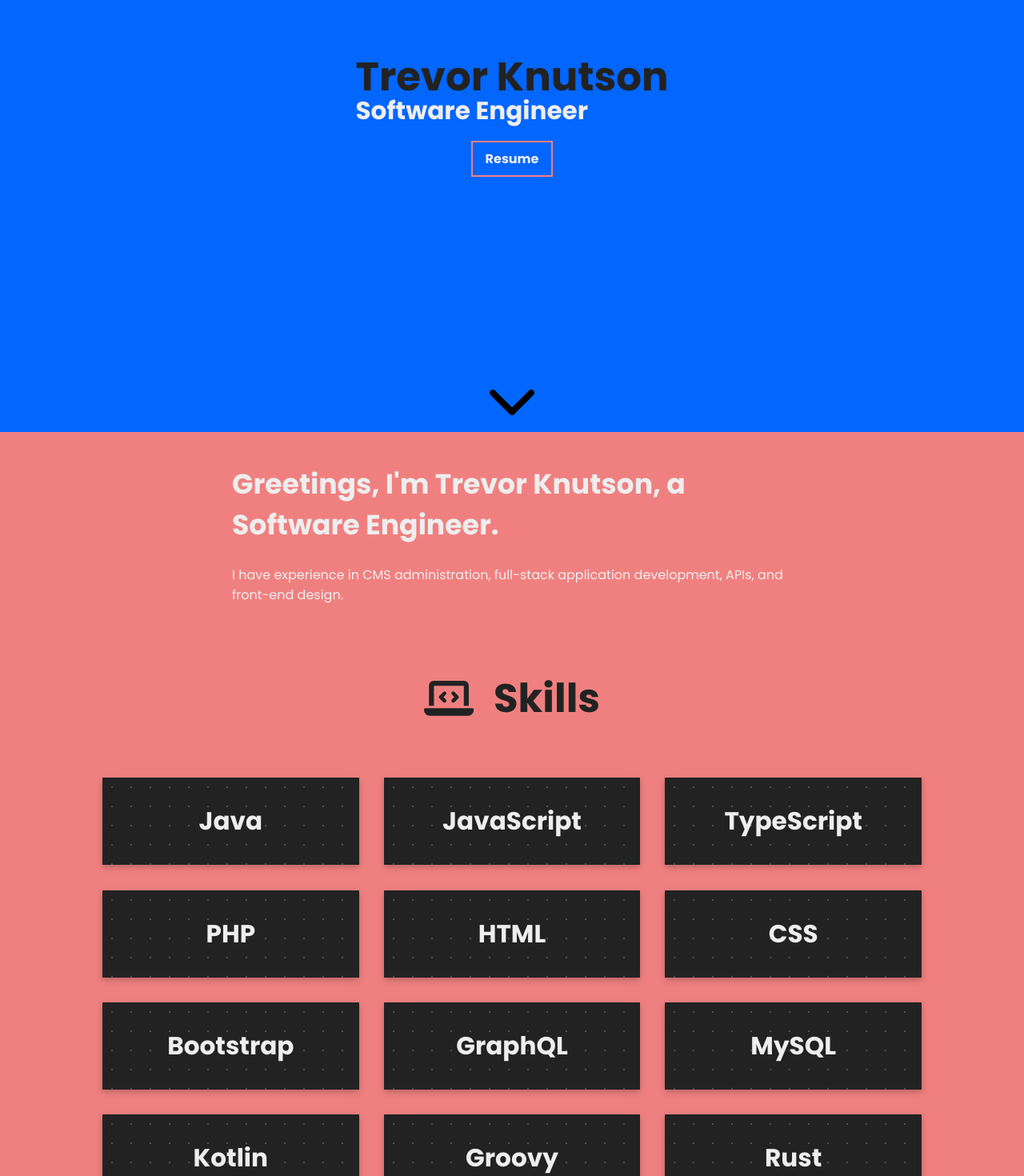
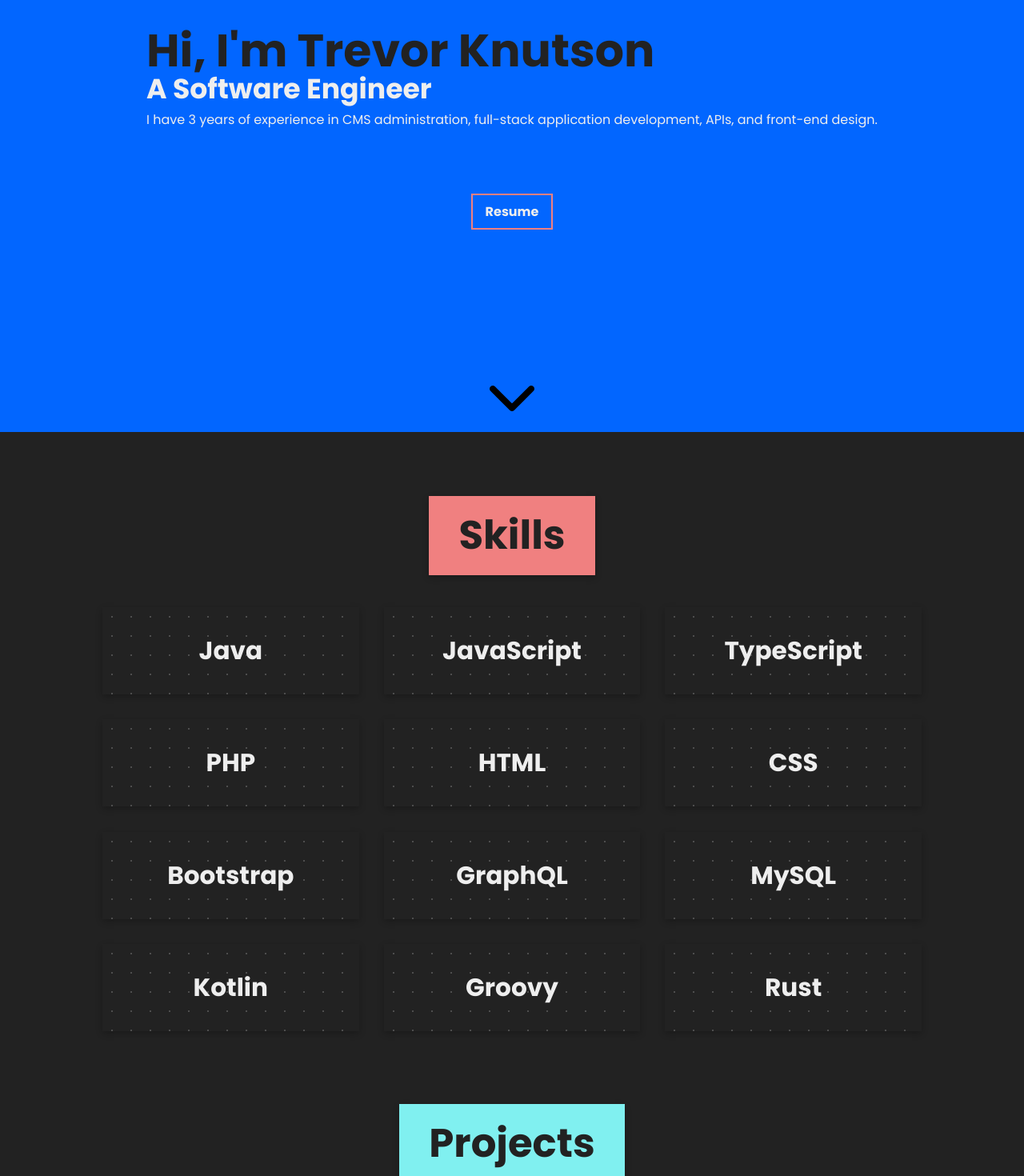
Before and after one commit to treknuts/portfoliov2, a React (Create React App) app: page / in a window 1280 px wide. Shown: the part 260-1730 px from the top of the page at 80% size. Built offline with nearby package versions, Linux system fonts and the light colour scheme.

Commit message:
Moved about stuff to landing and refactored about to skills

```diff
--- a/src/App.js
+++ b/src/App.js
@@ -10,7 +10,7 @@ function App() {
     <main id="content">
       <Navbar id="navbar" />
       <Landing id="landing" />
-      <About id="about" />
+      <About id="skills" />
       <Projects id="projects" />
       <Footer />
     </main>
--- a/src/components/About.css
+++ b/src/components/About.css
@@ -1,53 +1,24 @@
-#about {
-    background-color: #f08080;
+#skills {
+    background-color: #222;
     color: #222;
     padding: 5vmin 0;
 }
 
-#about > .about-text {
-    width: min(100vw - 2em, 700px);
-    color: #eee;
-    margin: 0 auto;
-}
-
-#about > .about-text > h3, #about > .about-text > p {
-    z-index: 3;
-}
-
-#about > .about-text > h3 {
-  font-size: clamp(24px, calc(1.5rem + ((1vw - 7.68px) * 2.0833)), 48px);
-}
-
-#about > .about-text > p {
-    margin-top: 3vmin;
-}
-
-#about > h1 {
-    font-size: clamp(32px, calc(2rem + ((1vw - 7.68px) * 3.4722)), 72px);
-    margin-top: 10vmin;
-    display: flex;
-    justify-content: center;
-    align-items: center;
-    gap: 0.5em;
-}
-
-#about > .skills {
+#skills > .skills {
     display: grid;
     place-content: center;
     grid-template-columns: repeat(auto-fit, minmax(35vmin, 1fr));
     gap: 1em;
-    padding: 5vmin;
     font-size: clamp(16px, calc(1.25rem + ((1vw - 7.68px) * 2.1701)), 32px);
     font-weight: 700;
     width: min(100vw - 1em, 80%);
     margin: 0 auto;
     color: #eee;
     position: relative;
-    padding: 2em 0;
     z-index: 1;
 }
 
-#about > .skills > div {
+#skills > .skills > div {
     background-color: #222;
     text-align: center;
     padding: 1em 0;
@@ -55,7 +26,7 @@
     box-shadow: rgba(0, 0, 0, 0.24) 0px 3px 8px;
 }
 
-#about > .skills > div::before {
+#skills > .skills > div::before {
     content: "";
     position: absolute;
     height: 100%;
--- a/src/components/About.js
+++ b/src/components/About.js
@@ -1,21 +1,10 @@
 import "./About.css";
-import { FontAwesomeIcon } from "@fortawesome/react-fontawesome";
-import { faLaptopCode } from "@fortawesome/free-solid-svg-icons";
+import SectionTitle from "./SectionTitle";
 
 const About = ({ id }) => {
   return (
     <div id={id} className="page">
-      <div className="about-text">
-        <h3>Greetings, I'm Trevor Knutson, a Software Engineer.</h3>
-        <p>
-          I have experience in CMS administration, full-stack application
-          development, APIs, and front-end design.
-        </p>
-      </div>
-      <h1>
-        <FontAwesomeIcon icon={faLaptopCode} />
-        Skills
-      </h1>
+      <SectionTitle title="Skills" color={"#222"} bgColor={"#F08080"} />
       <div className="skills">
         <div>Java</div>
         <div>JavaScript</div>
--- a/src/components/Footer.css
+++ b/src/components/Footer.css
@@ -8,7 +8,7 @@
     display: flex;
     flex-direction: column;
     justify-content: space-evenly;
-    background-color: #F08080;
+    background-color: #222;
     color: #eee;
 }
 
@@ -23,7 +23,7 @@
 }
 
 #footer > .socials > .github {
-    color: #161b22;
+    color: #333;
 }
 
 #footer > .socials > .linkedin {
@@ -31,9 +31,9 @@
 }
 
 #footer > .socials > .codepen {
-   color: #1e1f26;
+   color: #333;
 }
 
 #footer > .socials > .email {
-    color: #67ff02;
+    color: #eee;
 }
--- a/src/components/Landing.css
+++ b/src/components/Landing.css
@@ -13,22 +13,30 @@
     width: 100%;
     position: relative;
     background-color: #0266ff;
-
     display: flex;
     flex-direction: column;
     justify-content: center;
     align-items: center;
 }
 
-#landing > .title > h1 {
-    color: #222;
-    font-size: clamp(32px, calc(2rem + ((1vw - 7.68px) * 3.4722)), 72px);
+#landing > .main-title {
+    padding: 3em;
 }
 
-#landing > .title > h3 {
+#landing > .main-title > h1 {
+    color: #222;
+    font-size: clamp(2.4em, calc(2.4rem + ((1vw - 0.48em) * 3.6111)), 5em);
+    margin: 0;
+    line-height: 1.2ch;
+}
+
+#landing > .main-title > h3 {
     color: #eee;
-    line-height: 0.7rem;
-    font-size: clamp(20px, calc(1.25rem + ((1vw - 7.68px) * 2.1701)), 45px);
+    font-size: clamp(1.5em, calc(1.5rem + ((1vw - 0.48em) * 2.0833)), 3em);
+}
+
+#landing > .main-title > p {
+    color: #eee;
 }
 
 #landing > .resume-btn {
--- a/src/components/Landing.js
+++ b/src/components/Landing.js
@@ -3,25 +3,42 @@ import "./Landing.css";
 import { FontAwesomeIcon } from "@fortawesome/react-fontawesome";
 
 const Landing = ({ id }) => {
-    const resumeUrl = "https://treknuts-image-bucket.s3.us-east-2.amazonaws.com/resume.pdf";
+  const resumeUrl =
+    "https://treknuts-image-bucket.s3.us-east-2.amazonaws.com/resume.pdf";
 
   const handleClickScroll = () => {
-        const element = document.getElementById("about");
+    const element = document.getElementById("skills");
     if (element) {
-            element.scrollIntoView({behavior: "smooth"});
+      element.scrollIntoView({ behavior: "smooth" });
     }
-    }
+  };
 
   return (
     <div id={id} className="page">
-            <div className="title">
-                <h1>Trevor Knutson</h1>
-                <h3>Software Engineer</h3>
+      <div className="main-title">
+        <h1>Hi, I'm Trevor Knutson</h1>
+        <h3>A Software Engineer</h3>
+        <p>
+          I have 3 years of experience in CMS administration, full-stack
+          application development, APIs, and front-end design.
+        </p>
       </div>
-            <a href={resumeUrl} target="_blank" rel="noreferrer" className="resume-btn">Resume</a>
-            <FontAwesomeIcon onClick={handleClickScroll} className="arrow" icon={faChevronDown} size="4x" />
+      <a
+        href={resumeUrl}
+        target="_blank"
+        rel="noreferrer"
+        className="resume-btn"
+      >
+        Resume
+      </a>
+      <FontAwesomeIcon
+        onClick={handleClickScroll}
+        className="arrow"
+        icon={faChevronDown}
+        size="4x"
+      />
     </div>
   );
-}
+};
 
 export default Landing;
--- a/src/components/Navbar.js
+++ b/src/components/Navbar.js
@@ -17,35 +17,40 @@ const Navbar = ({ id }) => {
     backgroundColor: "#222",
     color: "#eee",
     left: 0,
-        transition: 'top 300ms'
-    }
+    transition: "top 300ms",
+  };
 
   const handleClick = (event) => {
     const element = document.getElementById(event.target.title);
     if (element) {
-            element.scrollIntoView({behavior: "smooth"});
+      element.scrollIntoView({ behavior: "smooth" });
     }
-    }
+  };
 
   const handleScroll = useCallback(() => {
     const currentYPos = window.scrollY;
     setVisible(prevScrollPos > currentYPos);
     setPrevScrollPos(currentYPos);
-    }, [prevScrollPos])
-
+  }, [prevScrollPos]);
 
   useEffect(() => {
-        window.addEventListener('scroll', handleScroll);
-        return () => window.removeEventListener('scroll', handleScroll);
-    },[prevScrollPos, visible, handleScroll])
+    window.addEventListener("scroll", handleScroll);
+    return () => window.removeEventListener("scroll", handleScroll);
+  }, [prevScrollPos, visible, handleScroll]);
 
   return (
-        <nav id={ id } style={{ ...navbarStyles, top: visible ? '0' : '-5em' }} >
-            <div className="nav-item" onClick={handleClick} title="landing">Home</div>
-            <div className="nav-item" onClick={handleClick} title="about">About</div>
-            <div className="nav-item" onClick={handleClick} title="projects">Projects</div>
+    <nav id={id} style={{ ...navbarStyles, top: visible ? "0" : "-5em" }}>
+      <div className="nav-item" onClick={handleClick} title="landing">
+        Home
+      </div>
+      <div className="nav-item" onClick={handleClick} title="skills">
+        Skills
+      </div>
+      <div className="nav-item" onClick={handleClick} title="projects">
+        Projects
+      </div>
     </nav>
   );
-}
+};
 
 export default Navbar;
--- a/src/components/Projects.css
+++ b/src/components/Projects.css
@@ -1,14 +1,9 @@
 #projects {
-    background-color: #67ff02;
-}
-
-#projects > h1 {
-    padding: 5vmin;
-    font-size: clamp(32px, calc(2rem + ((1vw - 7.68px) * 3.4722)), 72px);
-    text-align: center;
+    background-color: #222;
 }
 
 .project-container {
+    margin-top: 3vmin;
     width: 100%;
     margin: 0 auto;
     display: grid;
--- a/src/components/Projects.js
+++ b/src/components/Projects.js
@@ -1,19 +1,20 @@
 import "./Projects.css";
 import ProjectCard from "./ProjectCard";
 import data from "../projects.json";
+import SectionTitle from "./SectionTitle";
 
 const Projects = ({ id }) => {
   const projects = data;
   return (
-        <div id={ id } className="page">
-            <h1>Projects</h1>
+    <div id={id} className="page">
+      <SectionTitle title="Projects" color={"#222"} bgColor={"#80f0f0"} />
       <div className="project-container">
-                { projects.map((project, index) => {
-                    return <ProjectCard key={index} project={project} />
+        {projects.map((project, index) => {
+          return <ProjectCard key={index} project={project} />;
         })}
       </div>
     </div>
   );
-}
+};
 
 export default Projects;
--- /dev/null
+++ b/src/components/SectionTitle.css
@@ -0,0 +1,9 @@
+.title {
+    width: max-content;
+    font-size: clamp(32px, calc(2rem + ((1vw - 7.68px) * 3.4722)), 72px);
+    margin-top: 5vmin;
+    margin-bottom: 5vmin;
+    margin-inline: auto;
+    padding: 0.25em .75em;
+    background-color: #F08080;
+}
--- /dev/null
+++ b/src/components/SectionTitle.js
@@ -0,0 +1,23 @@
+import "./SectionTitle.css";
+
+const SectionTitle = ({ title, bgColor, color }) => {
+  const defaultStyle = {
+    width: "max-content",
+    fontSize: "clamp(32px, calc(2rem + ((1vw - 7.68px) * 3.4722)), 72px)",
+    marginTop: "5vmin",
+    marginBottom: "5vmin",
+    marginInline: "auto",
+    padding: "0.25em .75em",
+    boxShadow: "rgba(0, 0, 0, 0.24) 0px 3px 8px",
+  };
+  return (
+    <h1
+      style={{ ...defaultStyle, backgroundColor: bgColor, color }}
+      className="title"
+    >
+      {title}
+    </h1>
+  );
+};
+
+export default SectionTitle;
```
Also changed, not shown: public/logo192.png (deleted), public/logo512.png (deleted), public/manifest.json. Lines whose indentation alone changed are shown as unchanged.
